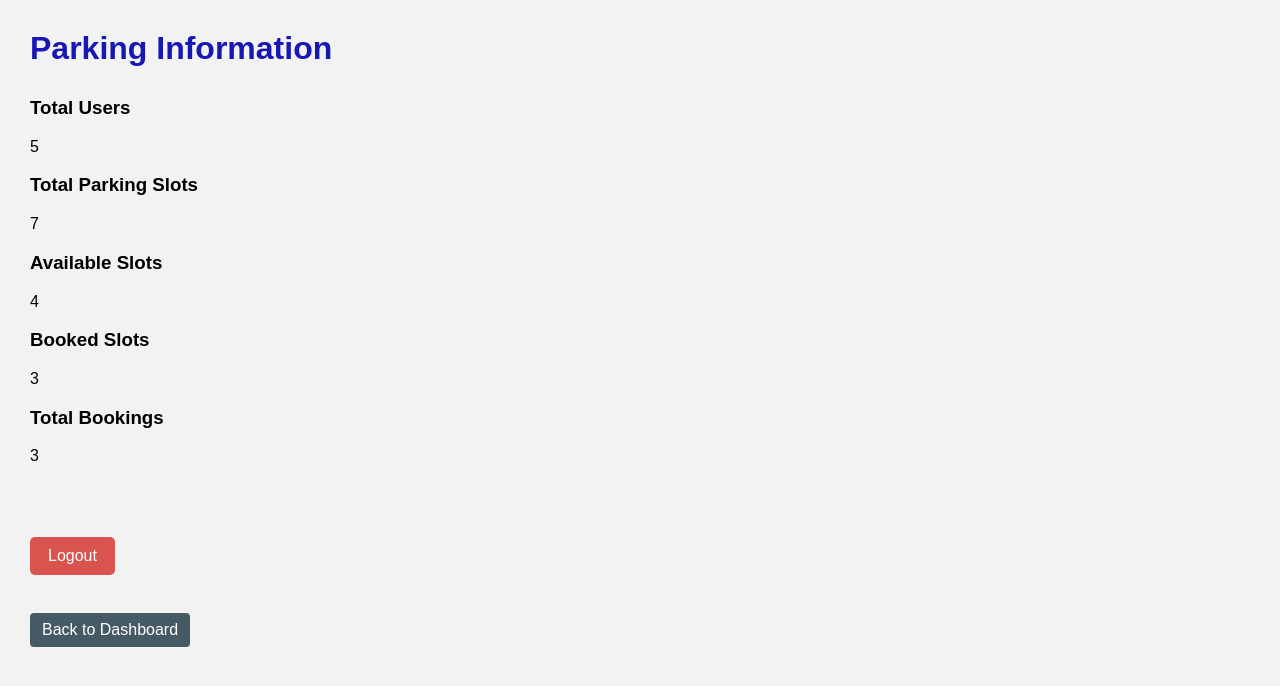
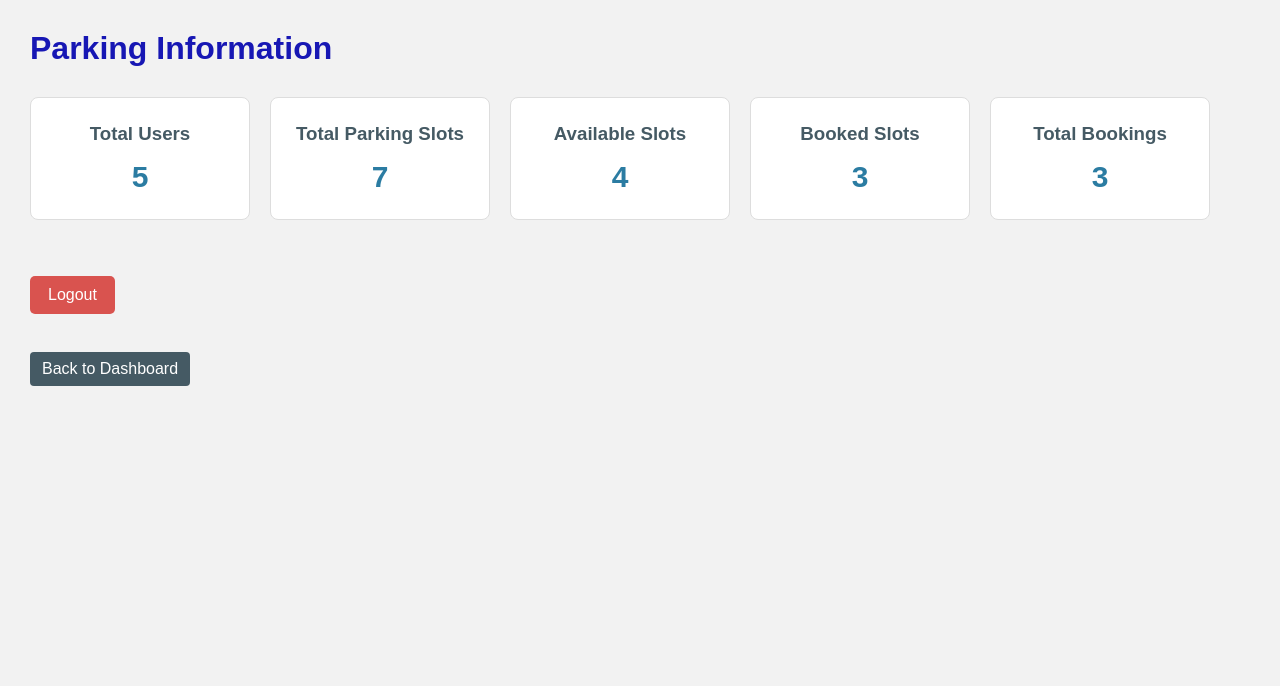
Before and after one commit to shahrinriad86-SNJ/AIUB-Parking-System, a PHP site: page /views/admin/information.php in a window 1280 px wide. Shown: the top 686 px of the page. Run offline with PHP 8.4, Linux system fonts and the light colour scheme; the visitor is signed in with stand-in values (Sample User, id 1); data comes from the database, SQL or seed files in the repository.

Commit message:
Restore information page cards

```diff
--- a/views/admin/admin.css
+++ b/views/admin/admin.css
@@ -379,3 +379,32 @@ body {
     margin: 0 0 30px 0;
     color: rgb(23, 23, 180);
 }
+
+.information-cards {
+    display: flex;
+    gap: 20px;
+    flex-wrap: wrap;
+    margin-top: 30px;
+}
+
+.information-card {
+    background: white;
+    width: 220px;
+    padding: 25px;
+    border-radius: 8px;
+    border: 1px solid #ddd;
+    text-align: center;
+}
+
+.information-card h3 {
+    margin-top: 0;
+    margin-bottom: 15px;
+    color: #455a64;
+}
+
+.information-card p {
+    margin: 0;
+    font-size: 30px;
+    font-weight: bold;
+    color: #2b7ca2;
+}
```
